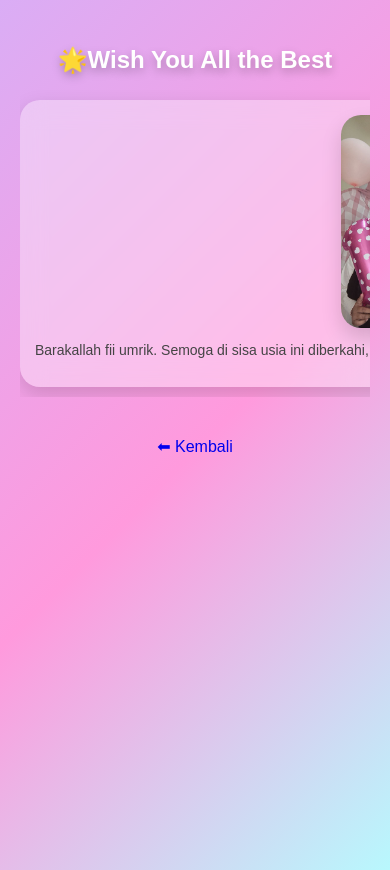
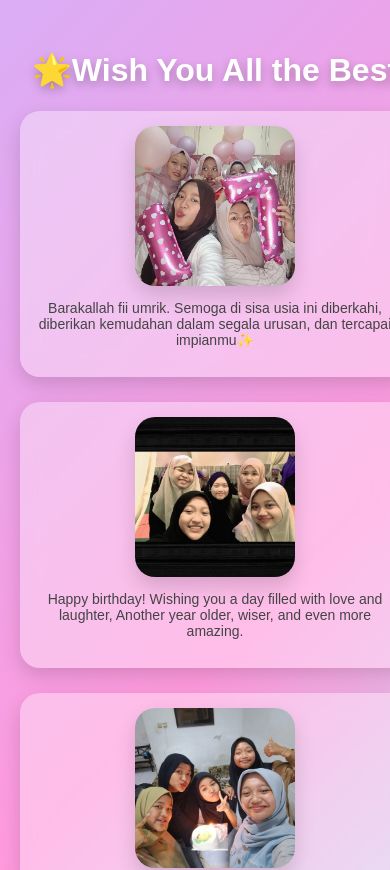
Before and after one commit to sabrinadev222/falia, a Next.js app: page /all in a window 390 px wide. Shown: the top 870 px of the page. Built offline with nearby package versions, Linux system fonts and the light colour scheme.

Commit message:
Update globals.css

```diff
--- a/app/globals.css
+++ b/app/globals.css
@@ -1,17 +1,16 @@
-/* GLOBAL */
 html, body{
   margin:0;
   padding:0;
-  font-family:Poppins,sans-serif;
+  overflow-x:hidden;
 }
 
-/* CONTAINER */
 .container{
   min-height:100vh;
   display:flex;
   justify-content:center;
   align-items:center;
   background:linear-gradient(135deg,#daadf5,#ff9add,#b4fdff);
+  font-family:Poppins,sans-serif;
 }
 
 /* CARD */
@@ -24,7 +23,6 @@ html, body{
   width:100%;
   box-shadow:0 20px 45px rgba(0,0,0,.25);
   animation:fadeIn 1s ease;
-  box-sizing:border-box;
 }
 
 .title{
@@ -54,7 +52,7 @@ html, body{
   transform:scale(1.1) rotate(3deg);
 }
 
-/* GRID BUTTON */
+/* GRID */
 .wishGrid{
   display:grid;
   grid-template-columns:1fr 1fr;
@@ -62,6 +60,7 @@ html, body{
   margin-top:20px;
 }
 
+/* BUTTON */
 .wishButton{
   background:rgba(255,255,255,.85);
   padding:14px;
@@ -82,38 +81,39 @@ html, body{
   background:white;
 }
 
+/* BUTTON ALL */
 .allButton{
   grid-column:1 / -1;
   justify-self:center;
   width:60%;
 }
 
-/* PAGE FANCY */
 .pageFancy{
   min-height:100vh;
   display:flex;
   flex-direction:column;
+  justify-content:flex-start; /* GANTI INI */
   align-items:center;
   padding:30px 20px;
+  width:100%;
+  overflow-x:hidden;
   background:linear-gradient(135deg,#daadf5,#ff9add,#b4fdff);
+  font-family:Poppins,sans-serif;
 }
 
-/* UCAPAN CARD */
+/* CARD UTAMA */
 .ucapanCard{
   background:white;
   padding:30px;
   border-radius:25px;
   text-align:center;
   max-width:400px;
-  width:100%;
   box-shadow:0 15px 35px rgba(0,0,0,0.15);
+  animation:fadeIn 1s ease;
 }
 
 /* FOTO UCAPAN */
 .photoFancy{
-  width:100%;
-  max-width:160px;
-  height:auto;
   border-radius:20px;
   object-fit:cover;
   box-shadow:0 10px 20px rgba(0,0,0,0.15);
@@ -131,20 +131,18 @@ html, body{
   color:#555;
 }
 
-/* ✅ CARD GRID JADI SCROLL SAMPING */
+/* GRID ALL */
 .cardGrid{
-  display:flex;
-  gap:20px;
-  overflow-x:auto;
+  flex:1;
+  display:grid;
+  grid-template-columns:repeat(2,minmax(0,1fr));
+  gap:20px; /* dari 80 → 20 */
   width:100%;
-  padding:10px 0;
-  scroll-behavior:smooth;
+  max-width:500px; /* kecilkan dikit */
 }
 
-/* PHOTO CARD */
+/* PHOTO CARD ALL */
 .photoCard{
-  min-width:200px;     /* penting untuk scroll */
-  flex-shrink:0;       /* biar tidak mengecil */
   background:rgba(255,255,255,0.35);
   backdrop-filter:blur(12px);
   padding:15px;
@@ -164,32 +162,20 @@ html, body{
   color:#444;
 }
 
-/* BACK BUTTON */
-.backBtn{
-  margin:40px 0 20px;
-  text-decoration:none;
-}
-
 /* ANIMASI */
 @keyframes fadeIn{
   from{opacity:0; transform:translateY(30px);}
   to{opacity:1; transform:translateY(0);}
 }
 
-/* RESPONSIVE */
+.backBtn{
+  margin-top:40px; /* ⬅️ tambah jarak */
+  margin-bottom:20px;
+}
+
 @media (max-width:600px){
-
-  .title{
-    font-size:24px;
+  .cardGrid{
+    grid-template-columns:1fr; /* 1 kolom di HP */
+    gap:25px; /* kecilkan jarak */
   }
-
-  .wishGrid{
-    grid-template-columns:1fr;
-  }
-
-  .foto{
-    width:100px;
-    height:100px;
-  }
-
 }
```
